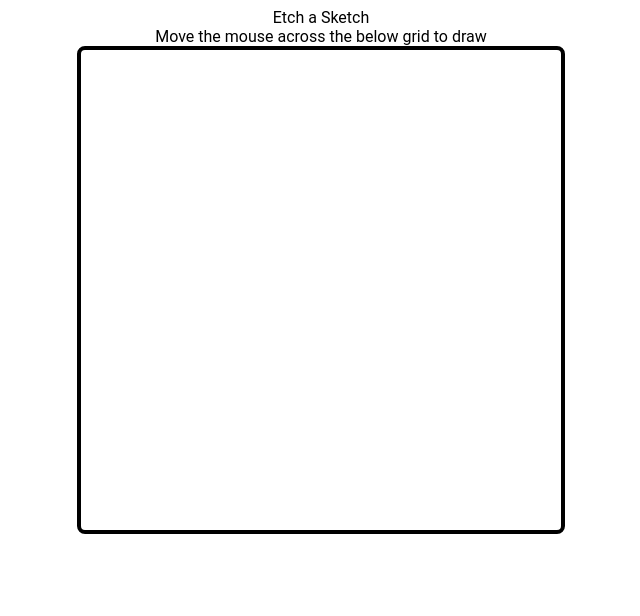
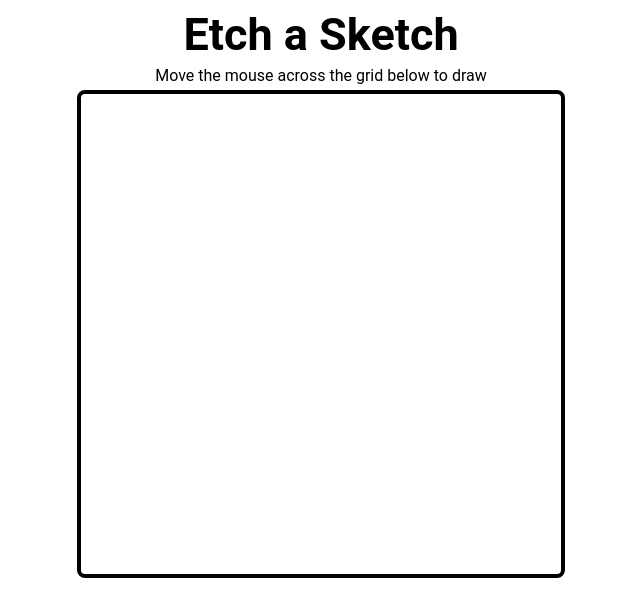
Before and after one commit to srj-17/etch_a_sketch, a plain HTML site: page index.html in a window 1280 px wide. Shown: the whole page, without its empty margins (319-959 px from the left). Drawn offline with Linux system fonts and the light colour scheme.

Commit message:
Add custom font for the title
Stands out more

```diff
--- a/index.html
+++ b/index.html
@@ -11,7 +11,7 @@
     <div class="title">
         Etch a Sketch
     </div>
-    <div>Move the mouse across the below grid to draw</div>
+    <div>Move the mouse across the grid below to draw</div>
     <div class="container">
 
     </div>
--- a/style.css
+++ b/style.css
@@ -6,7 +6,8 @@ body {
     display: flex;
     flex-direction: column;
     align-items: center;
-    font-family: Roboto, 'Times New Roman', Times, serif;
+    gap: 5px;
+    font-family: Roboto, Arial, Helvetica, sans-serif;
 }
 
 .container {
@@ -15,3 +16,9 @@ body {
     border: 4px solid black;
     border-radius: 8px;
 }
+
+.title {
+    font-size: 45px;
+    font-family: 'Playwrite NG Modern', Roboto, Arial;
+    font-weight: bold;
+}
```
